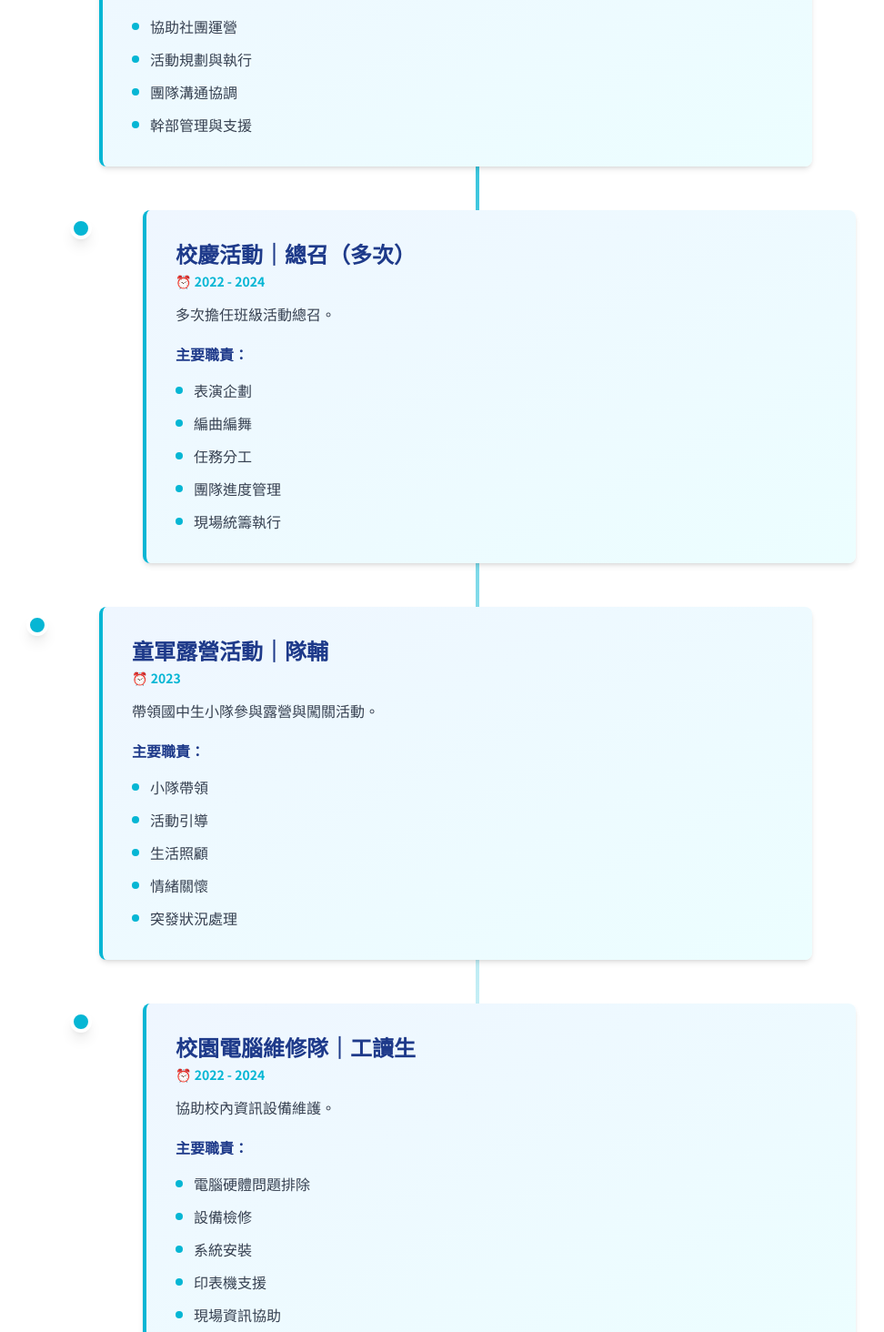
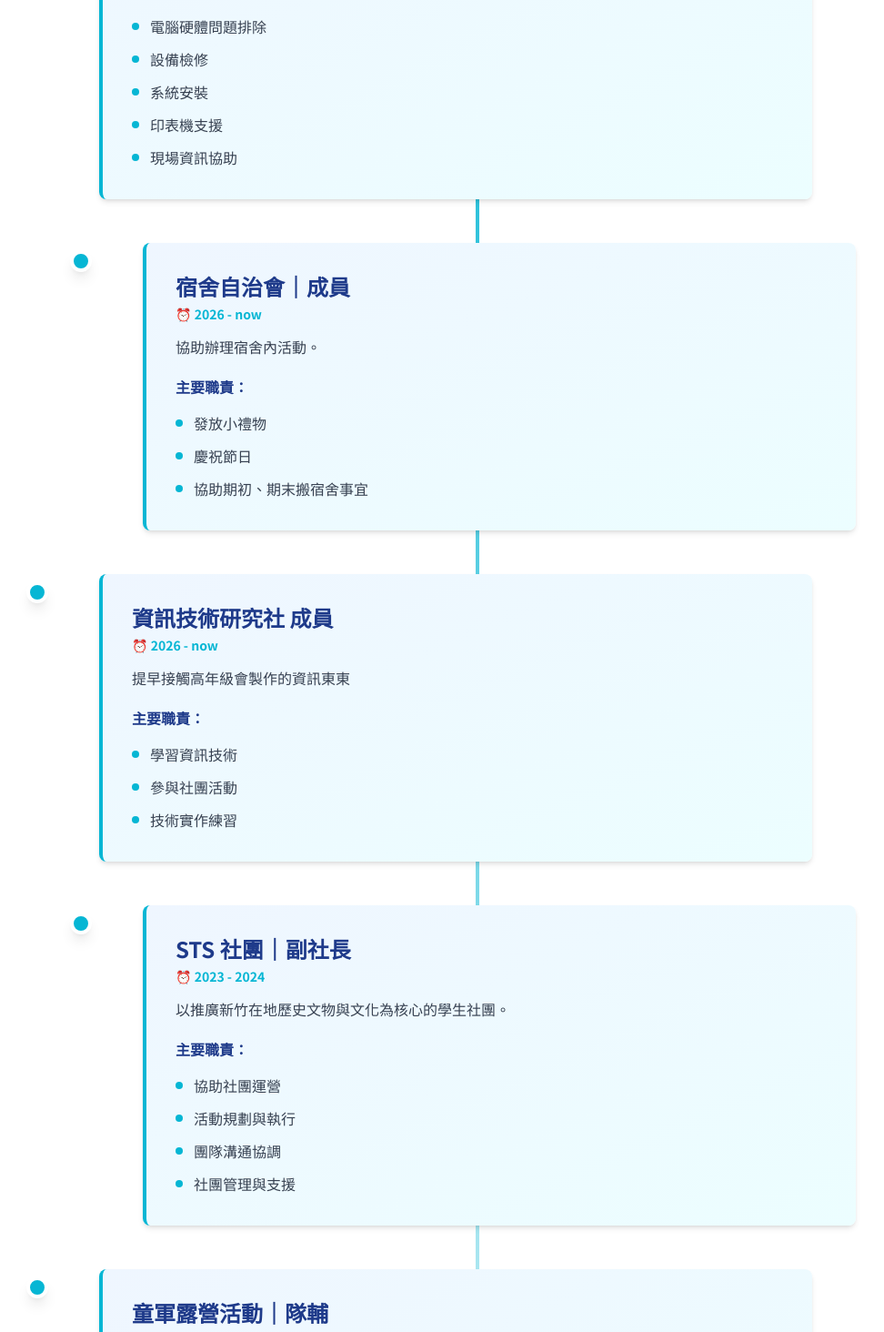
Before and after one commit to candytangsys/blog, a React (Vite) app: page /blog/experience in a window 1280 px wide. Shown: the part 525-1989 px from the top of the page at 91% size, without its empty margins (115-1087 px from the left). Built offline with nearby package versions, Linux system fonts and the light colour scheme.

Commit message:
add content

```diff
--- a/src/components/Footer.tsx
+++ b/src/components/Footer.tsx
@@ -31,12 +31,18 @@ export default function Footer() {
               <a href="https://instagram.com/tang_fish0" target="_blank" rel="noopener noreferrer" className="block hover:text-accent transition-colors">
                 Instagram
               </a>
+              <a href="https://gitlab.com/candytangsys" target="_blank" rel="noopener noreferrer" className="block hover:text-accent transition-colors">
+                GitLab
+              </a>
+              <a href="https://t.me/Tang10Yu" target="_blank" rel="noopener noreferrer" className="block hover:text-accent transition-colors">
+                Telegram
+              </a>
             </div>
           </div>
         </div>
         <div className="border-t border-blue-400 pt-8 text-center text-blue-100">
-          <p>做有趣的東西，和有趣的人一起工作 ✨</p>
-          <p className="mt-2 text-sm">&copy; 2024 Tang Yu • Made with ❤️ and curiosity</p>
+          <p>正在學習溫柔地表達立場 ✨</p>
+          <p className="mt-2 text-sm">&copy; Tang Yu</p>
         </div>
       </div>
     </footer>
--- a/src/pages/Contact.tsx
+++ b/src/pages/Contact.tsx
@@ -43,6 +43,18 @@ export default function Contact() {
       value: '@tang_fish0',
       link: 'https://instagram.com/tang_fish0',
     },
+    {
+      icon: '📱',
+      title: 'Telegram',
+      value: '@Tang10Yu',
+      link: 'https://t.me/Tang10Yu',
+    },
+    {
+      icon: '🔗',
+      title: 'GitLab',
+      value: 'gitlab.com/candytangsys',
+      link: 'https://gitlab.com/candytangsys',
+    },
   ]
 
   return (
@@ -74,7 +86,7 @@ export default function Contact() {
           >
             <h2 className="text-2xl font-bold text-primary text-center mb-8">找到我的方式 📍</h2>
 
-            <div className="grid grid-cols-1 md:grid-cols-3 gap-8">
+            <div className="grid grid-cols-1 md:grid-cols-2 lg:grid-cols-3 gap-8">
               {contactMethods.map((method, index) => (
                 <motion.a
                   key={index}
@@ -211,7 +223,8 @@ export default function Contact() {
                   "Driven by curiosity, growing through challenges."
                 </p>
                 <p className="text-gray-600 mt-2">
-                  一個帶著衝勁闖進未知領域的人，總能在挑戰中快速成長。
+                  一個帶著衝勁闖進未知領域的人，喜歡在挑戰中快速成長。
+                  <span className="line-through">不排除會崩潰的部分</span>
                 </p>
               </motion.div>
             </div>
@@ -227,12 +240,7 @@ export default function Contact() {
             whileInView={{ opacity: 1, y: 0 }}
             transition={{ duration: 0.8 }}
           >
-            <h2 className="text-2xl font-bold mb-4">期待聽到你的聲音 👋</h2>
-            <p className="text-lg text-blue-100">
-              無論你想討論 AI、新技術，或只是說「嘿，你網站不錯」，
-              <br />
-              我都很想聽！
-            </p>
+            <h2 className="text-2xl font-bold mb-4">擊個掌，跟我聊聊吧！ 👋</h2>
           </motion.div>
         </div>
       </section>
--- a/src/pages/Experience.tsx
+++ b/src/pages/Experience.tsx
@@ -3,26 +3,46 @@ import { motion } from 'framer-motion'
 export default function Experience() {
   const experiences = [
     {
+      title: '校園電腦維修隊｜工讀生',
+      period: '2026 - now',
+      description: '協助校內資訊設備維護。',
+      responsibilities: [
+        '電腦硬體問題排除',
+        '設備檢修',
+        '系統安裝',
+        '印表機支援',
+        '現場資訊協助',
+      ],
+    },
+    {
+      title: '宿舍自治會｜成員',
+      period: '2026 - now',
+      description: '協助辦理宿舍內活動。',
+      responsibilities: [
+        '發放小禮物',
+        '慶祝節日',
+        '協助期初、期末搬宿舍事宜',
+      ],
+    },
+    {
+      title: '資訊技術研究社 成員',
+      period: '2026 - now',
+      description: '提早接觸高年級會製作的資訊東東',
+      responsibilities: [
+        '學習資訊技術',
+        '參與社團活動',
+        '技術實作練習',
+      ],
+    },
+    {
       title: 'STS 社團｜副社長',
-      period: '2023 - Present',
+      period: '2023 - 2024',
       description: '以推廣新竹在地歷史文物與文化為核心的學生社團。',
       responsibilities: [
         '協助社團運營',
         '活動規劃與執行',
         '團隊溝通協調',
-        '幹部管理與支援',
-      ],
-    },
-    {
-      title: '校慶活動｜總召（多次）',
-      period: '2022 - 2024',
-      description: '多次擔任班級活動總召。',
-      responsibilities: [
-        '表演企劃',
-        '編曲編舞',
-        '任務分工',
-        '團隊進度管理',
-        '現場統籌執行',
+        '社團管理與支援',
       ],
     },
     {
@@ -38,15 +58,15 @@ export default function Experience() {
       ],
     },
     {
-      title: '校園電腦維修隊｜工讀生',
-      period: '2022 - 2024',
-      description: '協助校內資訊設備維護。',
+      title: '校慶活動｜總召（多次）',
+      period: '國中 - 高中',
+      description: '多次擔任班級活動總召。',
       responsibilities: [
-        '電腦硬體問題排除',
-        '設備檢修',
-        '系統安裝',
-        '印表機支援',
-        '現場資訊協助',
+        '表演企劃',
+        '編曲編舞',
+        '任務分工',
+        '團隊進度管理',
+        '現場統籌執行',
       ],
     },
   ]
--- a/src/pages/Home.tsx
+++ b/src/pages/Home.tsx
@@ -14,6 +14,14 @@ export default function Home() {
   ]
 
   const tags = ['#ENTP', '#優雅的厭世者', '#效率至上主義', '#莽夫']
+
+  const dailyTags = [
+    { label: '#狼人殺', link: null },
+    { label: '#直播', link: null },
+    { label: '#追劇', link: null },
+    { label: '#追星', link: 'https://www.instagram.com/twicetagram/' },
+    { label: '#探索好吃的甜食', link: null },
+  ]
 
   return (
     <div className="pt-20 min-h-screen bg-slate-950 text-slate-100">
@@ -72,12 +80,32 @@ export default function Home() {
               className="rounded-[32px] border border-slate-800 bg-slate-900/95 p-10 shadow-2xl shadow-cyan-500/10"
             >
               <h2 className="text-2xl font-bold mb-6">關於我</h2>
-              <p className="text-slate-300 leading-relaxed mb-4">
-                你可以這麼形容我：「一個純純有衝勁的莽夫」，這讓我經常在還是一張白紙時就跳進未知的領域。
-                雖然過程總是以「小白」身分開場，但我超重的勝負欲不允許自己落後太久。
-              </p>
-              <p className="text-slate-400 leading-relaxed">
-                現在就讀淡江大學資訊管理系，大學生活裡喜歡用實作挖掘問題、用筆記整理思考，也喜歡和團隊一起把不可能變成有跡可循的成果。
+              <div className="text-slate-300 leading-relaxed">
+                {/* 第一段：核心特質 */}
+                <p className="mb-2">
+                  你可以這麼形容我：「一個純純有衝勁的莽夫」。
+                  <br />
+                  在還沒摸清地圖前我就敢先跳進未知領域，
+                </p>
+
+                {/* 第二段：幽默自嘲（獨立一行） */}
+                <p className="mb-4">
+                  <span className="line-through opacity-50 text-sm">
+                    大腦還在猶豫，身體已經先執行了 😅
+                  </span>
+                </p>
+
+                {/* 第三段：行動與態度 */}
+                <p className="mb-6">
+                  雖然開局總是「小白」，但我超強的勝負欲（求生欲）
+                  <br />
+                  會驅使我用最短時間跟上腳步，絕不讓自己落後太多。
+                </p>
+              </div>
+
+              {/* 願望部分 */}
+              <p className="text-slate-400 text-sm italic">
+                目前最大的願望是每天能準時上床睡覺。
               </p>
             </motion.section>
 
@@ -88,9 +116,26 @@ export default function Home() {
               className="grid gap-6 md:grid-cols-2"
             >
               <div className="rounded-[32px] border border-slate-800 bg-slate-900/95 p-8">
-                <h3 className="text-2xl font-semibold mb-4">目前</h3>
-                <p className="text-slate-300 mb-3">淡江大學資訊管理系在學中</p>
-                <p className="text-slate-300">我的日常是寫程式、修電腦、想活動，然後再想下一個可以衝的計畫。</p>
+                <h3 className="text-2xl font-semibold mb-4">日常標籤</h3>
+                <div className="flex flex-wrap gap-2">
+                  {dailyTags.map((tag) => (
+                    tag.link ? (
+                      <a
+                        key={tag.label}
+                        href={tag.link}
+                        target="_blank"
+                        rel="noopener noreferrer"
+                        className="rounded-full border border-slate-800 bg-slate-800/80 px-3 py-1 text-slate-200 text-sm hover:border-cyan-400 hover:bg-slate-700 transition-all"
+                      >
+                        {tag.label}
+                      </a>
+                    ) : (
+                      <span key={tag.label} className="rounded-full border border-slate-800 bg-slate-800/80 px-3 py-1 text-slate-200 text-sm">
+                        {tag.label}
+                      </span>
+                    )
+                  ))}
+                </div>
               </div>
 
               <div className="rounded-[32px] border border-slate-800 bg-slate-900/95 p-8">
```
